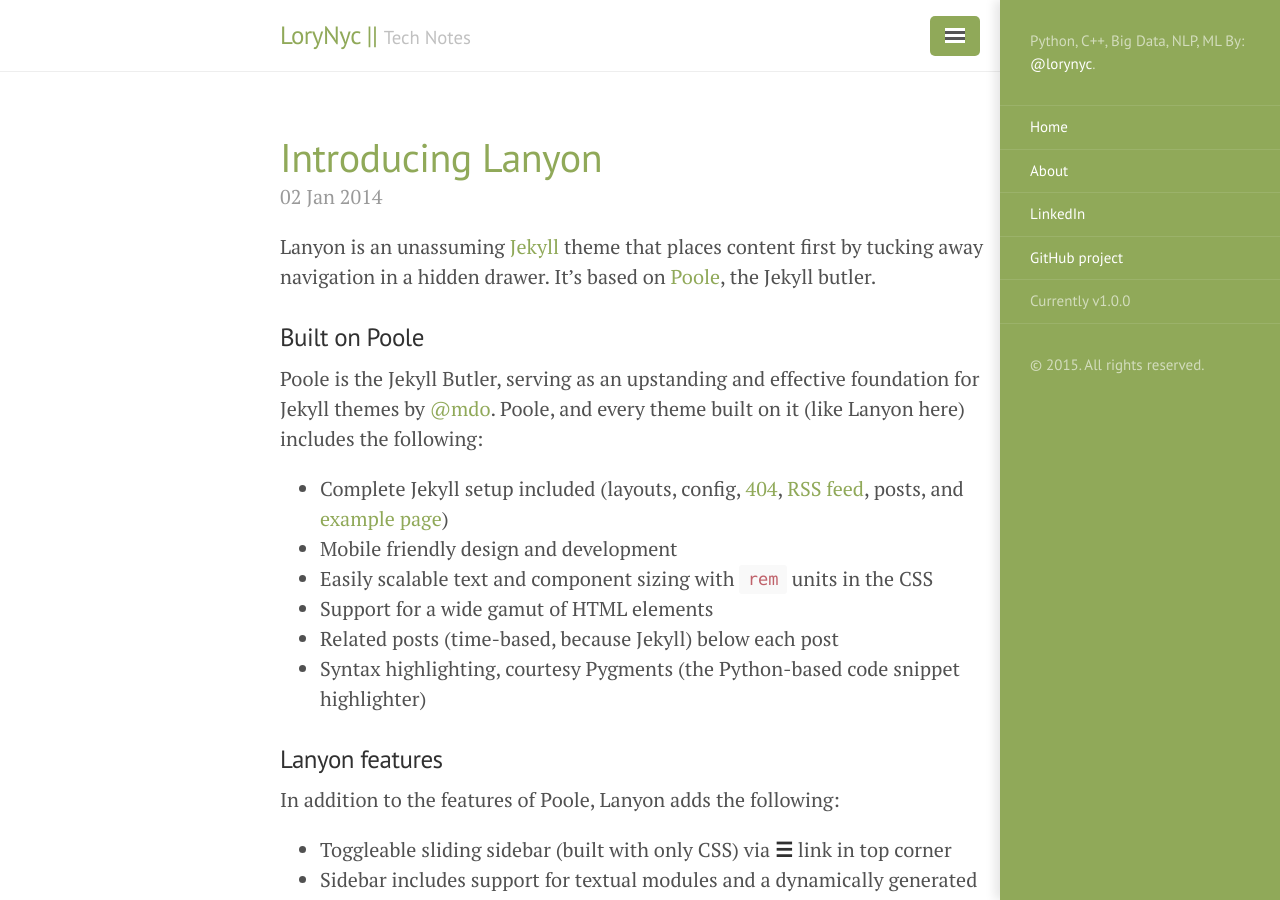
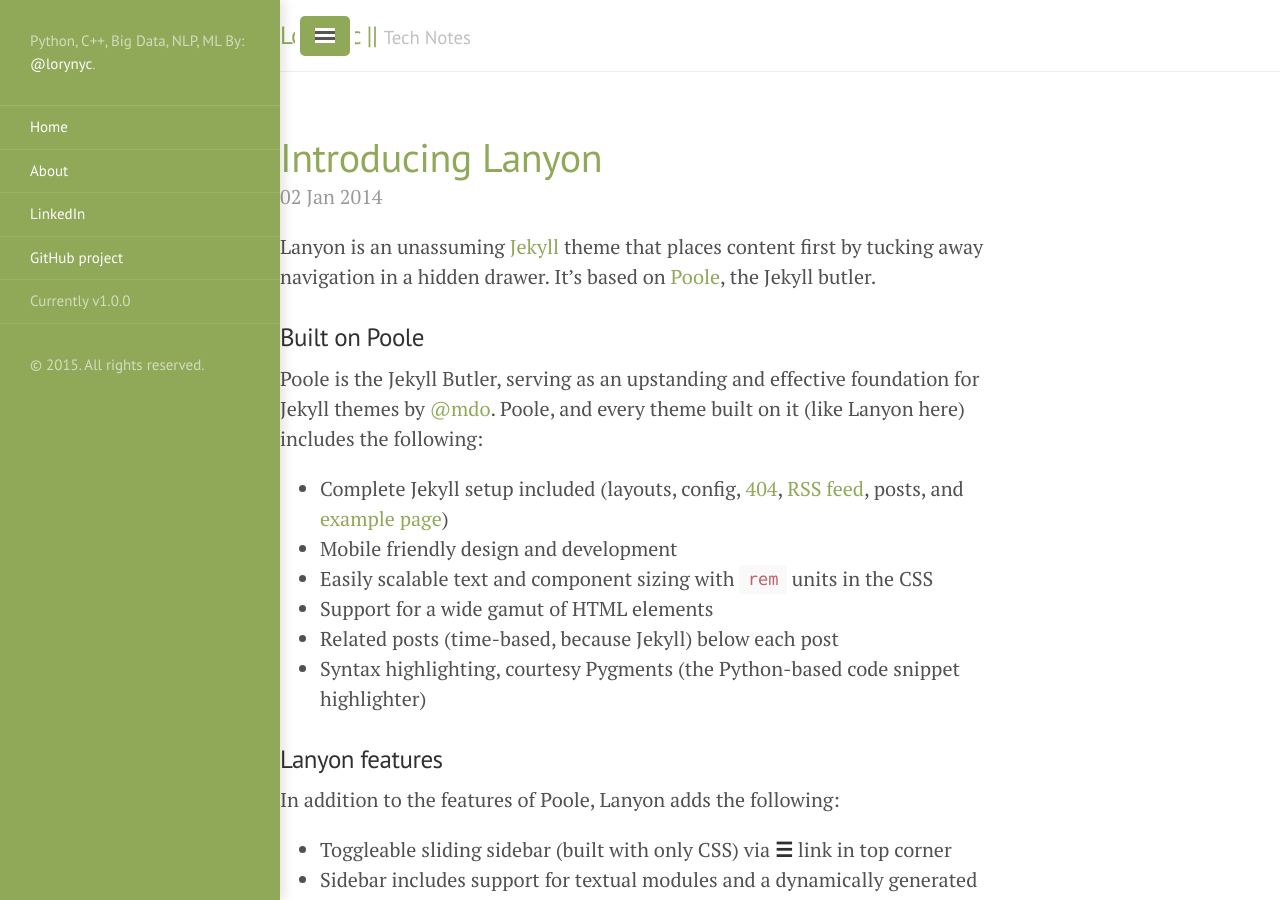
Before and after one commit to loryfelnunez/loryn808.github.io, a Jekyll site: the page built from index.html, in a window 1280 px wide and 900 px high. Built offline with Jekyll 4.4.1, drawn with Linux system fonts in a browser that asks for light colours; the list of posts is cut into pages by our own code.

Commit message:
Update default.html

```diff
--- a/_layouts/default.html
+++ b/_layouts/default.html
@@ -3,7 +3,7 @@
 
   {% include head.html %}
 
-  <body class="layout-reverse sidebar-overlay theme-base-0b">
+  <body class="sidebar-overlay theme-base-0b">
     {% include sidebar.html %}
 
 
```
